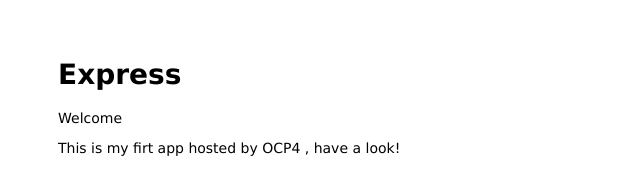
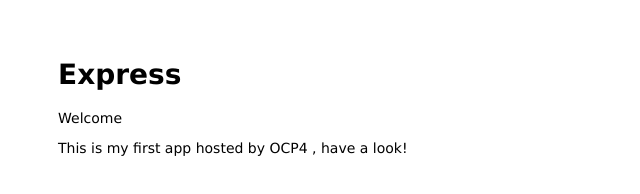
Before and after one commit to marcone74/ocp-test, a website: page node-hello-world/public/index.html in a window 1280 px wide. Shown: the full height of the page, 0-640 px from the left. Drawn offline with Linux system fonts and the light colour scheme.

Commit message:
Changing some part of the code

```diff
--- a/node-hello-world/public/index.html
+++ b/node-hello-world/public/index.html
@@ -8,7 +8,7 @@
 <body>
   <h1>Express</h1>
   <p>Welcome </p>
-  <p>This is my firt app hosted by OCP4 , have a look!</p>
+  <p>This is my first app hosted by OCP4 , have a look!</p>
 </body>
 
 </html>
```
